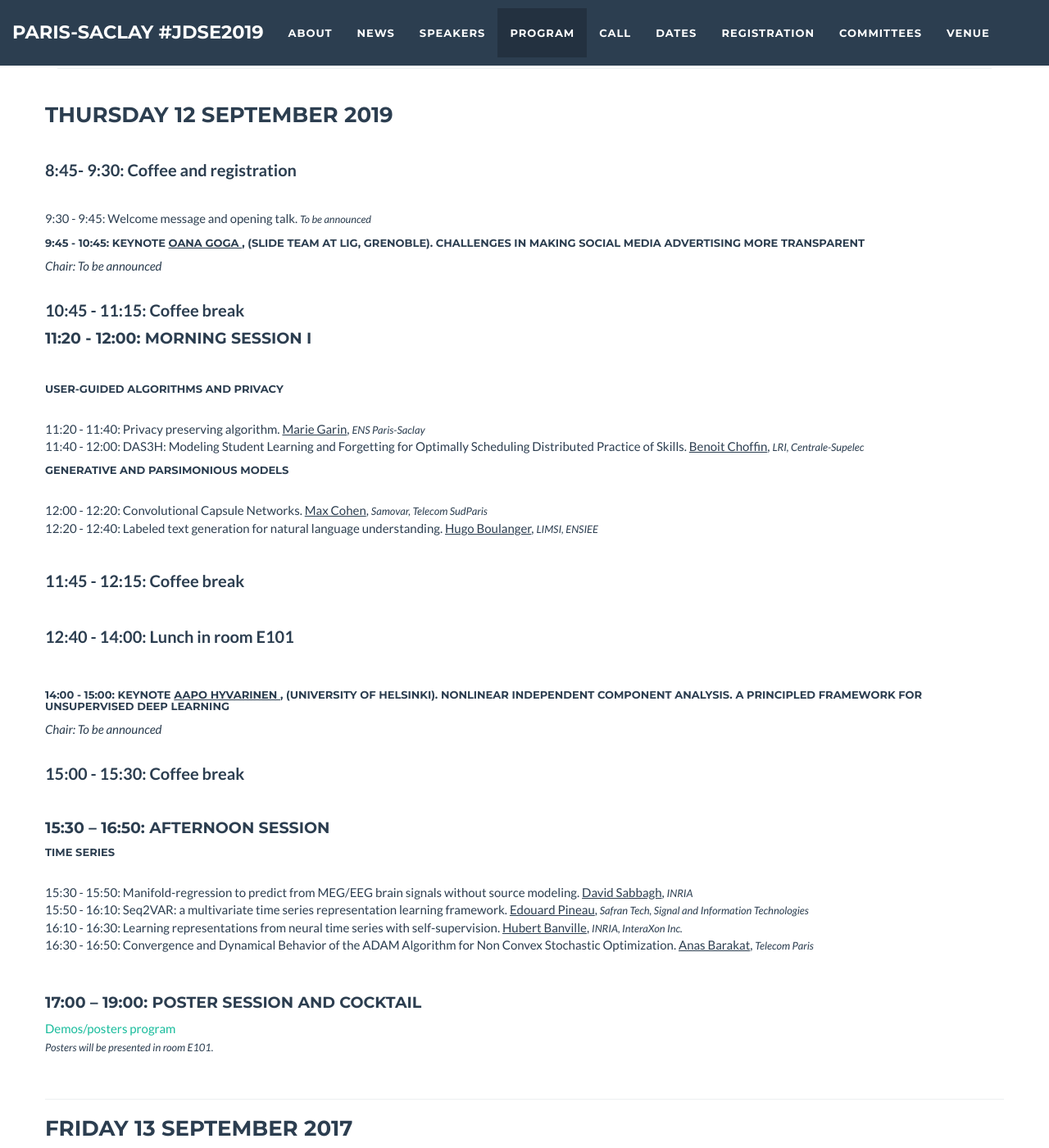
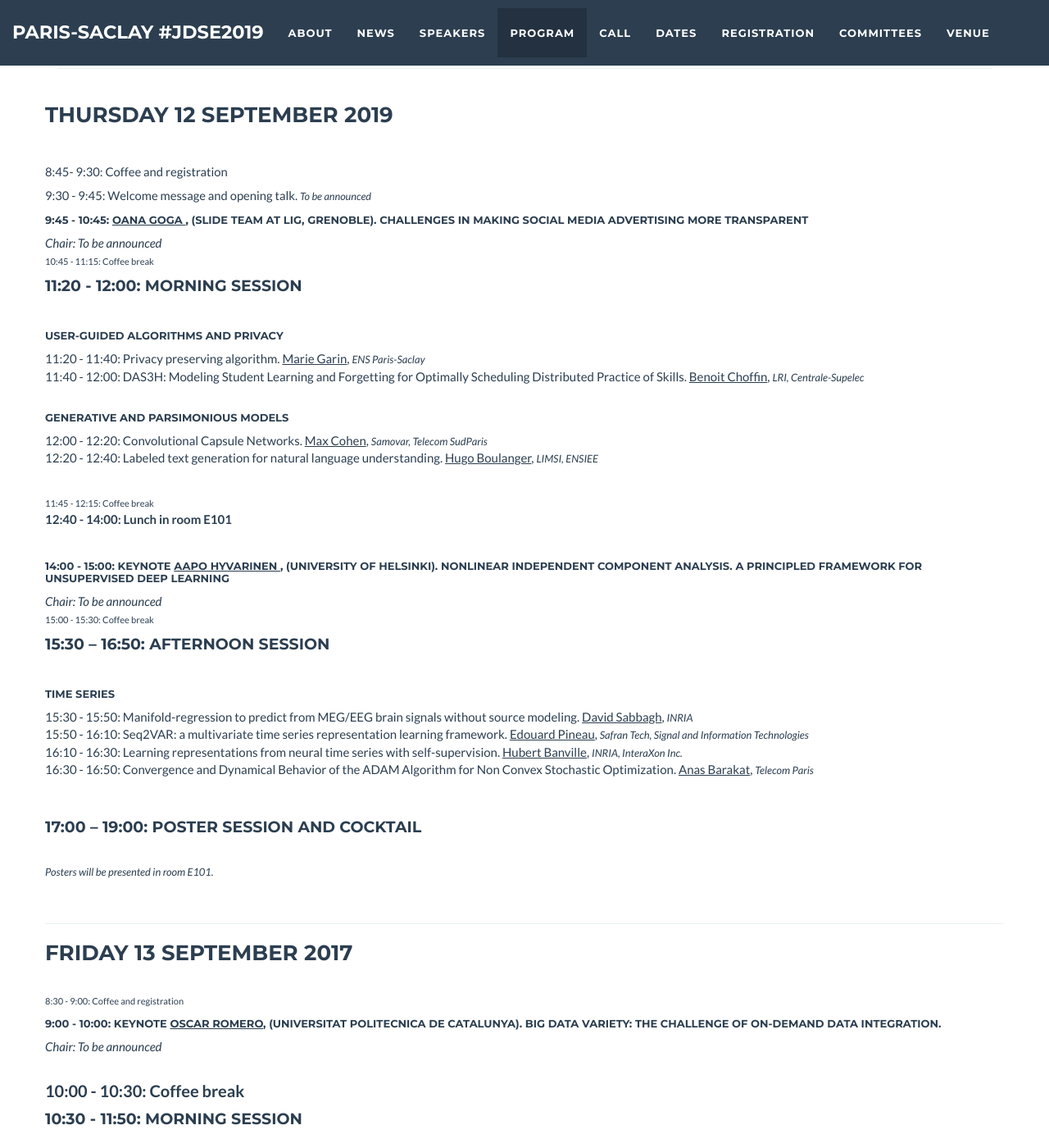
Before and after one commit to jdse-paris/jDSE2019, a Jekyll site: the page built from index.html, in a window 1280 px wide and 1400 px high, scrolled down 6072 px. Shown: the whole window at 82% size. Built offline with Jekyll 4.4.1, drawn with Linux system fonts in a browser that asks for light colours.

Commit message:
Updated program

```diff
--- a/_includes/program.html
+++ b/_includes/program.html
@@ -17,53 +17,49 @@
 
 	      <p>
                 <br>
-                <b>8:45- 9:30: Coffee and registration</b>
+                <small><small>8:45- 9:30: Coffee and registration</small></small>
                 <br>
-		<br>
 		<small><small> 9:30 - 9:45: Welcome message and opening talk. <aff><i><small>To be announced</aff></i></small> </small></small>
 		<br>
-		<h6>9:45 - 10:45: Keynote <u> Oana Goga </u>, (SLIDE team at LIG, Grenoble).  Challenges in making social media advertising more transparent  </h6>
+		<h6>9:45 - 10:45: <u> Oana Goga </u>, (SLIDE team at LIG, Grenoble).  Challenges in making social media advertising more transparent  </h6>
 		<i>Chair: To be announced</i>
-                <p>
                 <br>
-                <b>10:45 - 11:15: Coffee break</b>
-                </p>
-                <h4> 11:20 - 12:00:   Morning Session I</h4>
+                <small><small>10:45 - 11:15: Coffee break</small></small>
+                <br>
+                <h4> 11:20 - 12:00:   Morning Session</h4>
                 <br>
 		<h6> User-guided algorithms and privacy</h6>
-		<br>
+
 		11:20 - 11:40: Privacy preserving algorithm. <u>Marie Garin</u>, <aff><i><small>ENS Paris-Saclay</small></i></aff>
                 <br>
                 11:40 - 12:00: DAS3H: Modeling Student Learning and Forgetting for Optimally Scheduling Distributed Practice of Skills. <u>Benoit Choffin</u>,  <aff><i><small>LRI, Centrale-Supelec</small></i></aff>
                 <br>
+                <br>
                 <h6> Generative and parsimonious models</h6>
-		<br>
                 12:00 - 12:20: Convolutional Capsule Networks. <u>Max Cohen</u>, <aff><i><small>Samovar, Telecom SudParis</small></i></aff>
                 <br>
                 12:20 - 12:40: Labeled text generation for natural language understanding. <u>Hugo Boulanger</u>,  <aff><i><small>LIMSI, ENSIEE</small></i></aff>
               </p>
+	      <br>
+              <small><small>11:45 - 12:15: Coffee break</small></small>
 
-              <p>
-                <br>
-                <b>11:45 - 12:15: Coffee break</b>
-              </p>
-	      <p>
-                <br>
-                <b>12:40 - 14:00:  Lunch in room E101</b>
-              </p>
+
+              <br>
+              <b>12:40 - 14:00:  Lunch in room E101</b>
+
 
               <p>
 	      <br>
 	      <h6>14:00 - 15:00: Keynote <u> Aapo Hyvarinen </u>, (University of Helsinki).  Nonlinear independent component analysis. A principled framework for unsupervised deep learning  </h6>
 		<i>Chair: To be announced</i>
-                <p>
+
                 <br>
-                <b>15:00 - 15:30: Coffee break</b>
-                </p>
+                <small><small>15:00 - 15:30: Coffee break</small></small>
+
                 <br>
                 <h4>15:30 – 16:50: Afternoon Session</h4>
+		<br>
 		<h6> Time series </h6>
- 		<br>
 		15:30 - 15:50: Manifold-regression to predict from MEG/EEG brain signals without source modeling. <u>David Sabbagh</u>, <aff><i><small>INRIA</small></i></aff>
                 <br>
                 15:50 - 16:10: Seq2VAR: a multivariate time series representation learning framework. <u>Edouard Pineau</u>, <aff><i><small>Safran Tech, Signal and Information Technologies</small></i></aff>
@@ -79,7 +75,6 @@
               <p>
                 <br>
                 <h4>17:00 – 19:00: Poster Session and Cocktail</h4>
-		 <a href="#demoposters"> Demos/posters program </a>
 		 <br><small><i> Posters will be presented in room E101.</i></small>
               </p>
               <br>
@@ -88,10 +83,10 @@
 
               <h3 >Friday 13 September 2017</h3>
 
-              <p>
+
                 <br>
-                <b>8:30 - 9:00: Coffee and registration</b>
-	      </p>
+                <small><small>8:30 - 9:00: Coffee and registration</small></small>
+
 
 	      <p>
 	      <h6> 9:00 - 10:00: Keynote <u>Oscar Romero</u>, (Universitat Politecnica de Catalunya). Big Data Variety: The Challenge of On-demand Data Integration.</h6>
@@ -104,8 +99,9 @@
                 </p>
 
 		<h4>10:30 - 11:50: Morning Session</h4>
+                <br>
 		<h6>Complex and high dimensional data</h6>
-		<br>
+
 		10:30 - 10:50: Non-Stationary Thompson Sampling For Stochastic Bandits with Graph-Structured Feedback. <u>Reda Alami</u>, <aff><i><small>Universite Paris-Sud, Orange Labs</small></i></aff>
 		<br>
 		10:50 - 11:10: Encoding high-cardinality string categorical data. <u>Patricio Cerda</u>, <aff><i><small>INRIA, Parietal team</small></i></aff>
```
